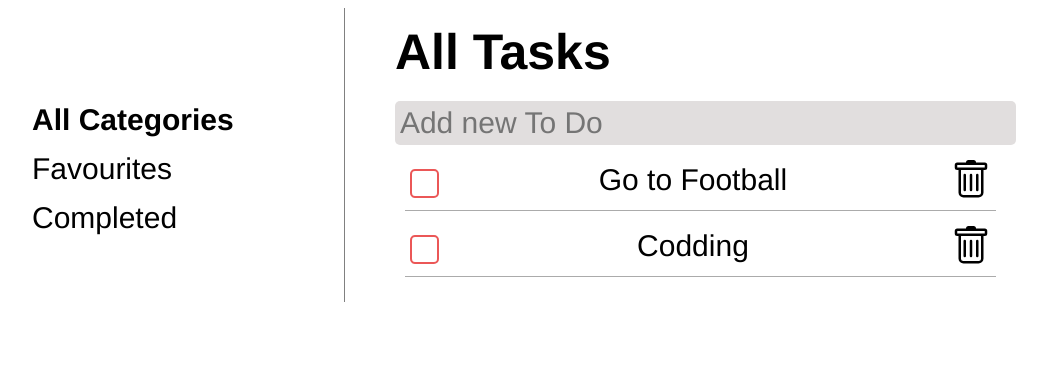
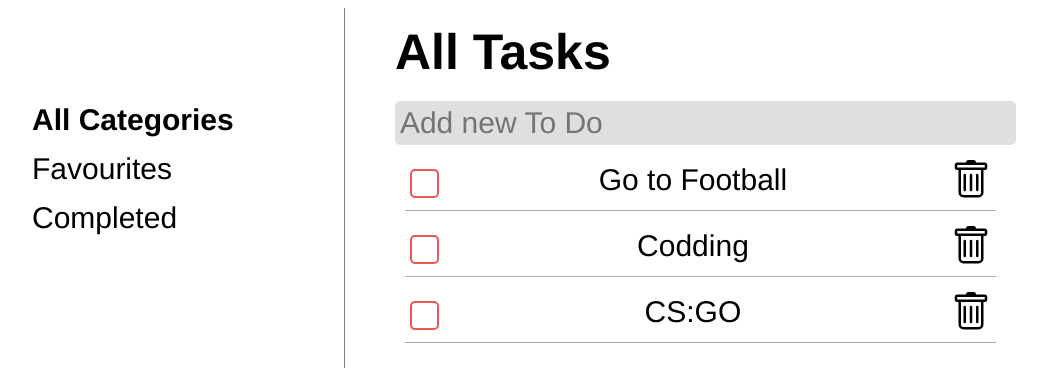
Before and after one commit to VladyslavLohynskyi/to-do-list-ts, a React (Create React App) app: page / in a window 1280 px wide. Shown: the top 382 px of the page, without its empty margins (96-1143 px from the left). Built offline with nearby package versions, Linux system fonts and the light colour scheme.

Commit message:
add redux store

```diff
--- a/package.json
+++ b/package.json
@@ -3,6 +3,7 @@
   "version": "0.1.0",
   "private": true,
   "dependencies": {
+    "@reduxjs/toolkit": "^1.8.4",
     "@testing-library/jest-dom": "^5.16.5",
     "@testing-library/react": "^13.3.0",
     "@testing-library/user-event": "^13.5.0",
@@ -10,9 +11,12 @@
     "@types/node": "^16.11.49",
     "@types/react": "^18.0.17",
     "@types/react-dom": "^18.0.6",
+    "@types/react-redux": "^7.1.24",
     "react": "^18.2.0",
     "react-dom": "^18.2.0",
+    "react-redux": "^8.0.2",
     "react-scripts": "5.0.1",
+    "redux": "^4.2.0",
     "typescript": "^4.7.4",
     "web-vitals": "^2.1.4"
   },
--- a/src/components/Tasks/Tasks.tsx
+++ b/src/components/Tasks/Tasks.tsx
@@ -1,10 +1,11 @@
 import { Key } from "react";
 import {ITask} from "../../enum/enum"
+import { useAppSelector } from "../../hooks/redux";
 import Task from "../Task/Task";
 import './Tasks.css';
 
 function Tasks() {
-    const tasks:ITask[] = [{id:"1",text:"Go to Football"},{id:"2",text:"Codding"}]
+    const {tasks,error,isLoading} = useAppSelector((state)=>state.taskReducer)
     return (
     <div className="tasks-container">
         <h2 className='task-header'>All Tasks</h2>
--- /dev/null
+++ b/src/hooks/redux.ts
@@ -0,0 +1,7 @@
+import { TypedUseSelectorHook } from "react-redux";
+import { useSelector } from "react-redux";
+import { useDispatch } from "react-redux";
+import { AppDispatch, RootState } from "../store/store";
+
+export const useAppDispatch = () => useDispatch<AppDispatch>();
+export const useAppSelector: TypedUseSelectorHook<RootState> = useSelector;
--- a/src/index.tsx
+++ b/src/index.tsx
@@ -2,13 +2,18 @@ import React from 'react';
 import ReactDOM from 'react-dom/client';
 import './index.css';
 import App from './components/App/App';
+import {Provider} from 'react-redux';
+import {setupStore} from './store/store'
 
+const store = setupStore();
 
 const root = ReactDOM.createRoot(
   document.getElementById('root') as HTMLElement
 );
 root.render(
   <React.StrictMode>
-    <App />
+    <Provider store={store}>
+      <App />
+    </Provider>
   </React.StrictMode>
 );
--- /dev/null
+++ b/src/store/reducers/TaskSlice.ts
@@ -0,0 +1,24 @@
+import { createSlice } from "@reduxjs/toolkit";
+import { ITask } from "../../enum/enum"
+
+interface TaskState{
+    tasks: ITask[];
+    isLoading: boolean;
+    error: string;
+}
+
+const initialState: TaskState = {
+    tasks: [{id:"1",text:"Go to Football"},{id:"2",text:"Codding"},{id:"3",text:"CS:GO"}],
+    isLoading: false,
+    error: ""
+}
+
+export const taskSlice = createSlice({
+    name: 'task',
+    initialState,
+    reducers: {
+
+    }
+})
+
+export default taskSlice.reducer;
--- /dev/null
+++ b/src/store/store.ts
@@ -0,0 +1,17 @@
+import { combineReducers, configureStore } from "@reduxjs/toolkit";
+import taskReducer from "./reducers/TaskSlice"
+
+const rootReducer = combineReducers({
+    taskReducer
+})
+
+
+export const setupStore = () => {
+    return configureStore({
+        reducer: rootReducer
+    })
+}
+
+export type RootState = ReturnType<typeof rootReducer>;
+export type AppStore = ReturnType<typeof setupStore>;
+export type AppDispatch = AppStore['dispatch'];
```
Also changed, not shown: 1 other file (tests, documents, lock files or other folders).
